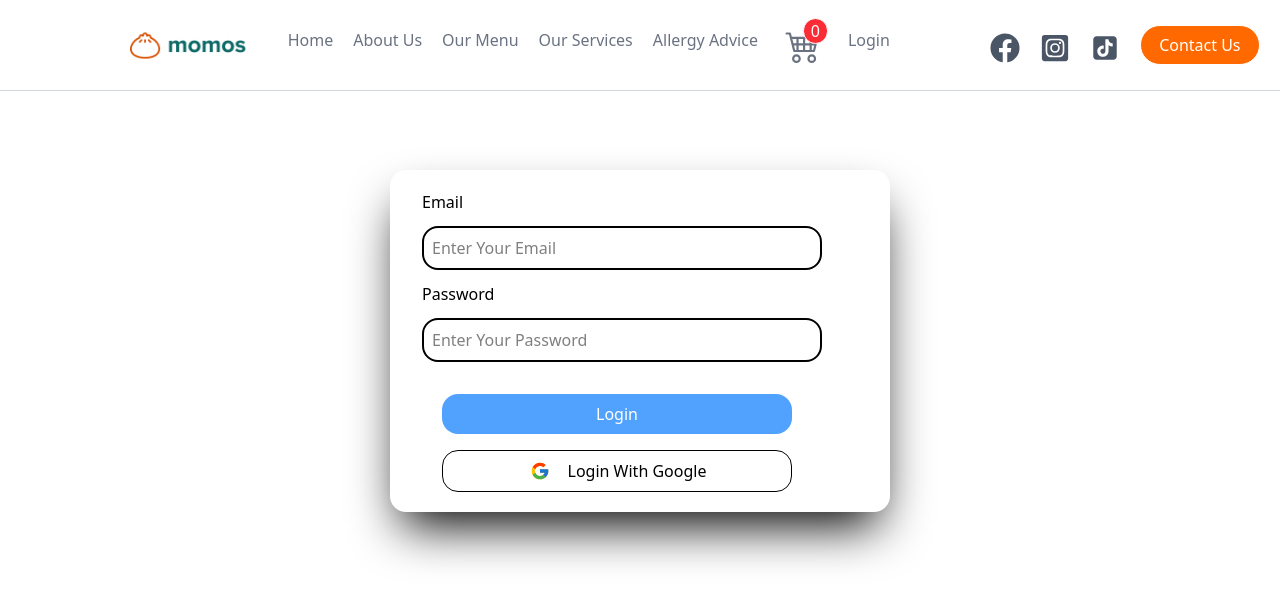
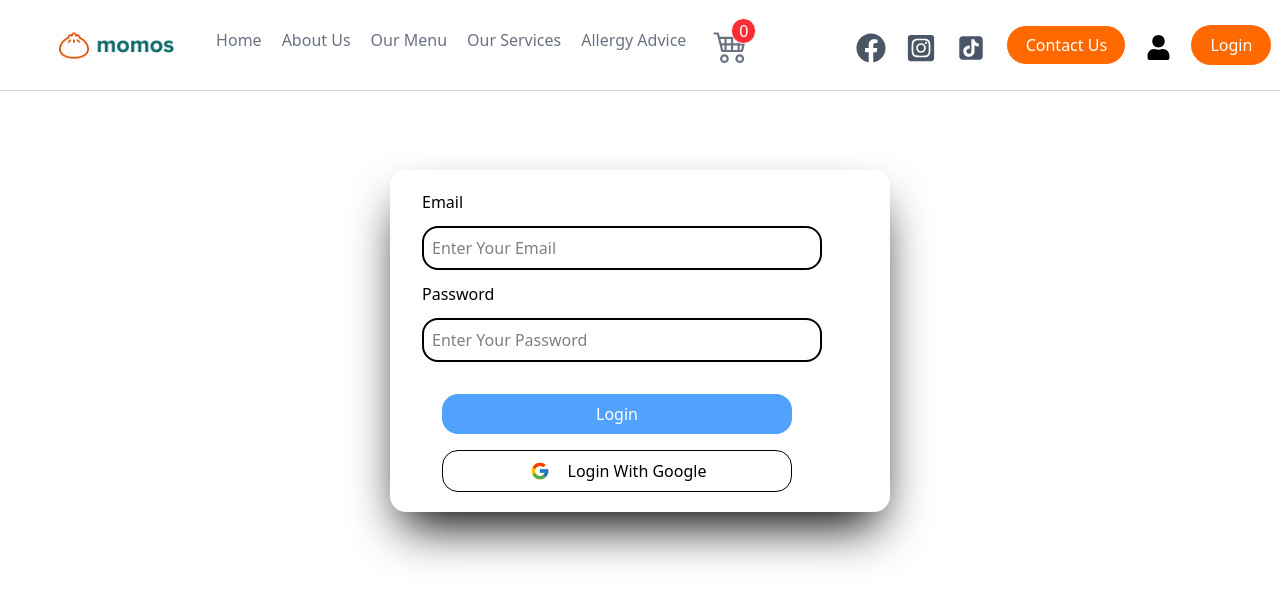
Before and after one commit to Rajanchunara/Momo-House, a React (Vite) app: page /login in a window 1280 px wide. Shown: the top 602 px of the page. Built offline with nearby package versions, Linux system fonts and the light colour scheme.

Commit message:
new work

```diff
--- a/package.json
+++ b/package.json
@@ -10,6 +10,7 @@
     "preview": "vite preview"
   },
   "dependencies": {
+    "@auth0/auth0-react": "^2.3.0",
     "@tailwindcss/vite": "^4.0.4",
     "crypto-js": "^4.2.0",
     "react": "^19.0.0",
--- a/src/App.jsx
+++ b/src/App.jsx
@@ -13,6 +13,7 @@ import Payment from './Payment/Payment'
 import Success from './Payment/Success'
 import Failure from './Payment/Failure'
 import Login from './Aurth/Login'
+import Profile from './Pages/Profile'
 
 function App() {
   return (
@@ -31,6 +32,7 @@ function App() {
         <Route path='/success' element={<Success />} />
         <Route path='/failure' element={<Failure />} />
         <Route path='/login' element={<Login />} />
+        <Route path='/profile' element={<Profile />} />
       </Routes>
     </div>
   )
--- a/src/Aurth/Login.jsx
+++ b/src/Aurth/Login.jsx
@@ -1,20 +1,41 @@
-import React from 'react'
-
+import React from "react";
 import { FcGoogle } from "react-icons/fc";
-
+import { useAuth0 } from "@auth0/auth0-react";
 
 function Login() {
+  const { loginWithRedirect } = useAuth0();
   return (
     <div>
-        <form  className="shadow-2xl  space-y-3  shadow-black w-[500px]
-         m-auto  mt-20 rounded-2xl p-5 pl-8 flex flex-col"  >
+      <form
+        className="shadow-2xl  space-y-3  shadow-black w-[500px]
+         m-auto  mt-20 rounded-2xl p-5 pl-8 flex flex-col"
+      >
         <label htmlFor="Email">Email</label>
-          <input type="Email"  className="  p-2 rounded-2xl  outline-none  border-2 border-black   w-[400px]"  placeholder="Enter Your Email" />
+        <input
+          type="Email"
+          className="  p-2 rounded-2xl  outline-none  border-2 border-black   w-[400px]"
+          placeholder="Enter Your Email"
+        />
         <label htmlFor="password">Password</label>
-          <input type="password" className="  p-2 rounded-2xl outline-none border-black border-2   w-[400px]"  id="" placeholder="Enter Your Password" />
-         <div className='space-y-4 pl-[20px]'>
-          <button   className="bg-blue-400 hover:bg-blue-600  text-white p-2 rounded-2xl   w-[350px] mt-[20px]"   >Login</button>
-          <button  className="border p-2 rounded-2xl   w-[350px] flex justify-center gap-4"  ><FcGoogle size={20} className='m-0.5'/>Login With Google</button>
+        <input
+          type="password"
+          className="  p-2 rounded-2xl outline-none border-black border-2   w-[400px]"
+          id=""
+          placeholder="Enter Your Password"
+        />
+        <div className="space-y-4 pl-[20px]">
+          <button className="bg-blue-400 hover:bg-blue-600  text-white p-2 rounded-2xl   w-[350px] mt-[20px]">
+            Login
+          </button>
+          <button
+            onClick={() => {
+              loginWithRedirect();
+            }}
+            className="border p-2 rounded-2xl   w-[350px] flex justify-center gap-4"
+          >
+            <FcGoogle size={20} className="m-0.5" />
+            Login With Google
+          </button>
         </div>
       </form>
     </div>
--- a/src/NavBar/Navigation.jsx
+++ b/src/NavBar/Navigation.jsx
@@ -1,66 +1,120 @@
-import React, { useContext } from 'react'
-import { NavLink } from 'react-router-dom'
-import momo from '../assets/Image/momo.png'
+import React, { useContext } from "react";
+import { NavLink } from "react-router-dom";
+import momo from "../assets/Image/momo.png";
 import { FaFacebook } from "react-icons/fa";
 import { FaInstagramSquare } from "react-icons/fa";
 import { AiFillTikTok } from "react-icons/ai";
 import { BsCart4 } from "react-icons/bs";
-import { CartContext } from '../Context/CartContext/CartProvider';
+import { CartContext } from "../Context/CartContext/CartProvider";
+import { useAuth0 } from "@auth0/auth0-react";
+import { FaUser } from "react-icons/fa";
 
 function Navigation() {
-
-
-  const { state } = useContext(CartContext)
-  // console.log(state.cartItem);
+  const { user, logout, isAuthenticated } = useAuth0();
+  const { state } = useContext(CartContext);
 
   const totalCartItem = state.cartItem.reduce((acc, item) => {
     return acc + item.qty;
-  }, 0)
+  }, 0);
   // console.log(totalCartItem);
-
 
   return (
     <div>
-      <div className='h-[90px] shadow-2xs shadow-gray-300  pl-[110px] flex items-center justify-center bg-white'>
+      <div className="h-[90px] shadow-2xs shadow-gray-300  pl-[50px] flex items-center justify-center bg-white">
         <div>
-          <img src={momo} alt="" className='h-[45px]' />
+          <img src={momo} alt="" className="h-[45px]" />
         </div>
-        <div className='space-x-[20px] flex'>
-          <NavLink to='/' className='hover:text-orange-500 text-gray-500'>Home</NavLink>
-          <NavLink to='/aboutus' className='hover:text-orange-500 text-gray-500'>About Us</NavLink>
-          <NavLink to='/ourmenu' className='hover:text-orange-500 text-gray-500' >Our Menu</NavLink>
-          <NavLink to='/ourservices' className='hover:text-orange-500 text-gray-500'>Our Services</NavLink>
-          <NavLink to='/allergyadvice' className='hover:text-orange-500 text-gray-500'>Allergy Advice</NavLink>
-          <NavLink to='/cartpage' className=' text-gray-500'>
-
-            <span className='absolute ml-[25px] top-[18px] z-50 text-white border w-[25px] flex justify-center bg-red-500 rounded-[50px]'>{totalCartItem}</span>
-            <BsCart4 className='w-[50px] h-[35px] hover:text-orange-600 ' /></NavLink>
-            <NavLink to='/login' className='hover:text-orange-500 text-gray-500'>Login</NavLink>
+        <div className="space-x-[20px] flex">
+          <NavLink to="/" className="hover:text-orange-500 text-gray-500">
+            Home
+          </NavLink>
+          <NavLink
+            to="/aboutus"
+            className="hover:text-orange-500 text-gray-500"
+          >
+            About Us
+          </NavLink>
+          <NavLink
+            to="/ourmenu"
+            className="hover:text-orange-500 text-gray-500"
+          >
+            Our Menu
+          </NavLink>
+          <NavLink
+            to="/ourservices"
+            className="hover:text-orange-500 text-gray-500"
+          >
+            Our Services
+          </NavLink>
+          <NavLink
+            to="/allergyadvice"
+            className="hover:text-orange-500 text-gray-500"
+          >
+            Allergy Advice
+          </NavLink>
+          <NavLink to="/cartpage" className=" text-gray-500">
+            <span className="absolute ml-[25px] top-[18px] z-50 text-white border w-[25px] flex justify-center bg-red-500 rounded-[50px]">
+              {totalCartItem}
+            </span>
+            <BsCart4 className="w-[50px] h-[35px] hover:text-orange-600 " />
+          </NavLink>
 
 
         </div>
-        <div className='flex  ml-[100px] space-x-[20px]'>
-          <div className='flex space-x-[20px] mt-[8px]'>
-            <NavLink to="https://www.facebook.com/login.php/" target='_blank'>
-              <FaFacebook className='text-gray-600 h-[30px] w-[30px] hover:text-blue-500' />
+        <div className="flex  ml-[100px] space-x-[20px]">
+          <div className="flex space-x-[20px] mt-[8px]">
+            <NavLink to="https://www.facebook.com/login.php/" target="_blank">
+              <FaFacebook className="text-gray-600 h-[30px] w-[30px] hover:text-blue-500" />
             </NavLink>
 
-            <NavLink to="https://www.instagram.com/accounts/login" target='_blank'>
-              <FaInstagramSquare className='text-gray-600 h-[30px] w-[30px] hover:text-pink-500' />
+            <NavLink
+              to="https://www.instagram.com/accounts/login"
+              target="_blank"
+            >
+              <FaInstagramSquare className="text-gray-600 h-[30px] w-[30px] hover:text-pink-500" />
             </NavLink>
 
-            <NavLink to="https://www.tiktok.com/login" target='_blank'>
-              <AiFillTikTok className='text-gray-600 h-[30px] w-[30px] hover:text-black' />
+            <NavLink to="https://www.tiktok.com/login" target="_blank">
+              <AiFillTikTok className="text-gray-600 h-[30px] w-[30px] hover:text-black" />
             </NavLink>
+          </div>
+          <NavLink to="/contactus">
+            <button className="border h-[40px] w-[120px] rounded-[50px] bg-orange-500 hover:bg-orange-800 text-white">
+              Contact Us
+            </button>
+          </NavLink>
 
-          </div>
-          <NavLink to='/contactus'>
-            <button className='border h-[40px] w-[120px] rounded-[50px] bg-orange-500 hover:bg-orange-800 text-white'>Contact Us</button>
-          </NavLink>
+          {isAuthenticated ? (
+            <NavLink to="/profile">
+              <img src={user.picture} alt="" className="rounded-full h-10" />
+            </NavLink>
+          ) : (
+            <FaUser size={25} className="mt-2.5" />
+          )}
+
+
+{isAuthenticated ? (
+            <button
+              onClick={() => {
+                logout();
+              }}
+
+              className="p-1.5 bg-orange-500 rounded-[50px] text-white"
+            >
+              Logout
+            </button>
+          ) : (
+            <NavLink
+              to="/login"
+              className="flex justify-center items-center w-[80px] bg-orange-500 rounded-[50px] text-white"
+            >
+              Login
+            </NavLink>
+          )}
         </div>
       </div>
     </div>
-  )
+  );
 }
 
-export default Navigation
+export default Navigation;
--- /dev/null
+++ b/src/Pages/Profile.jsx
@@ -0,0 +1,31 @@
+import React from "react";
+import { useAuth0 } from "@auth0/auth0-react";
+
+function Profile() {
+  const { user, isAuthenticated, logout, isLoading } = useAuth0();
+  console.log(user, isAuthenticated, isLoading);
+
+  return (
+    <div className="shadow-2xl shadow-gray-500 rounded-2xl p-5 w-96 m-auto mt-18">
+      {isLoading ? (
+        <div>Loading...</div>
+      ) : (
+        <div className="flex flex-col justify-center items-center gap-y-5 text-2xl">
+          <img src={user.picture} alt="" className="rounded-full" />
+          <h1>Name: {user.name}</h1>
+          <h1>Email: {user.email}</h1>
+          <button
+            onClick={() => {
+              logout();
+            }}
+            className="p-2 bg-orange-500 rounded-2xl text-white"
+          >
+            Logout
+          </button>
+        </div>
+      )}
+    </div>
+  );
+}
+
+export default Profile;
--- a/src/main.jsx
+++ b/src/main.jsx
@@ -5,11 +5,21 @@ import App from './App.jsx'
 import { BrowserRouter } from 'react-router-dom'
 import { CartProvider } from './Context/CartContext/CartProvider.jsx'
 import { Bounce, ToastContainer } from 'react-toastify';
+import { Auth0Provider } from '@auth0/auth0-react';
 
 createRoot(document.getElementById('root')).render(
   <BrowserRouter>
     <CartProvider>
-      <App />
+
+    <Auth0Provider
+    domain="dev-wkqmchj3xikks4z7.us.auth0.com"
+    clientId="8CCnAiZSBRy8M3ZjzS221sNYTyoCUrCy"
+    authorizationParams={{
+      redirect_uri: window.location.origin
+    }}
+  >
+    <App />
+  </Auth0Provider>
       <ToastContainer
         position="top-right"
         autoClose={5000}
```
Also changed, not shown: 1 other file (tests, documents, lock files or other folders). Lines whose indentation alone changed are shown as unchanged.
